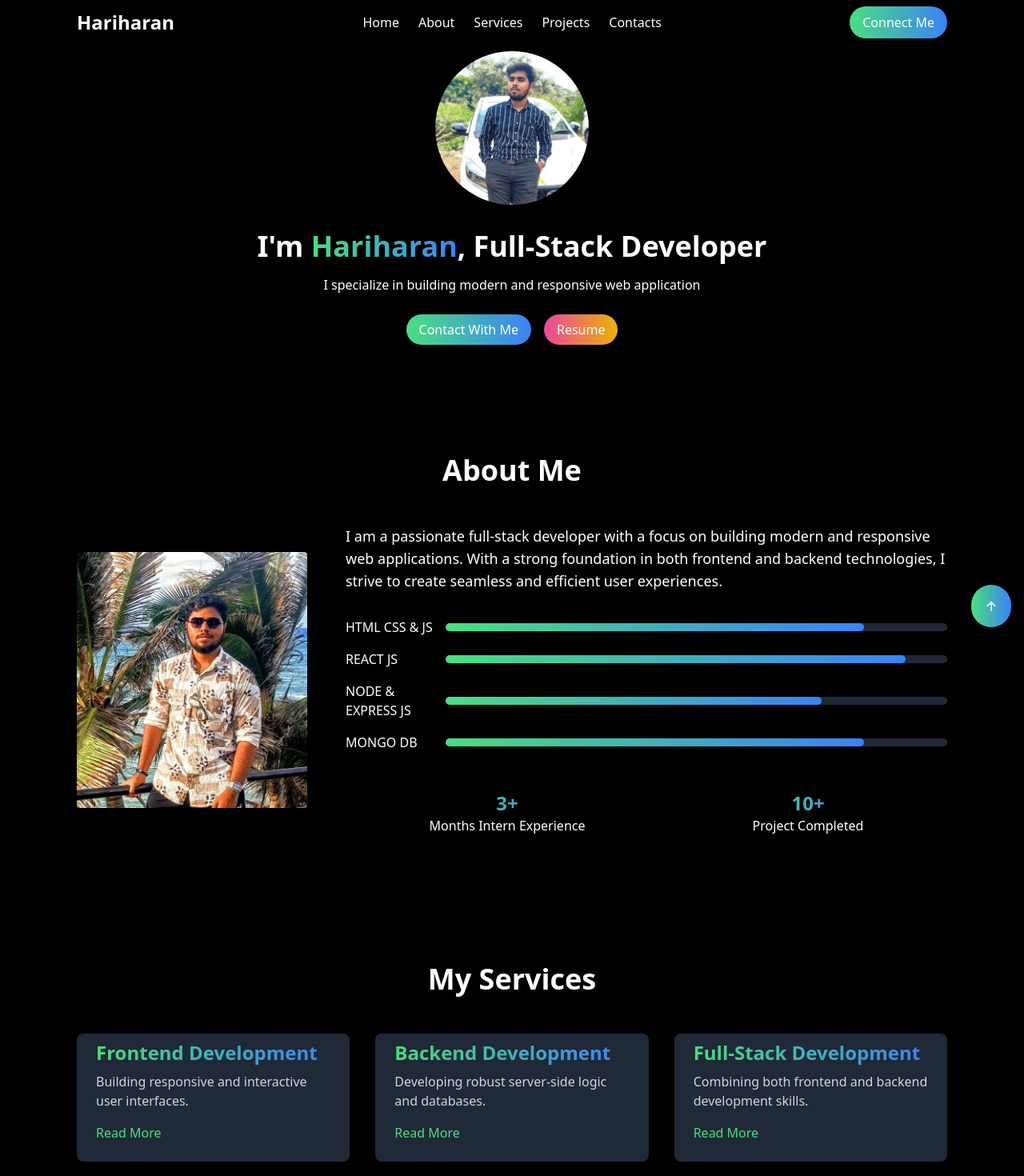
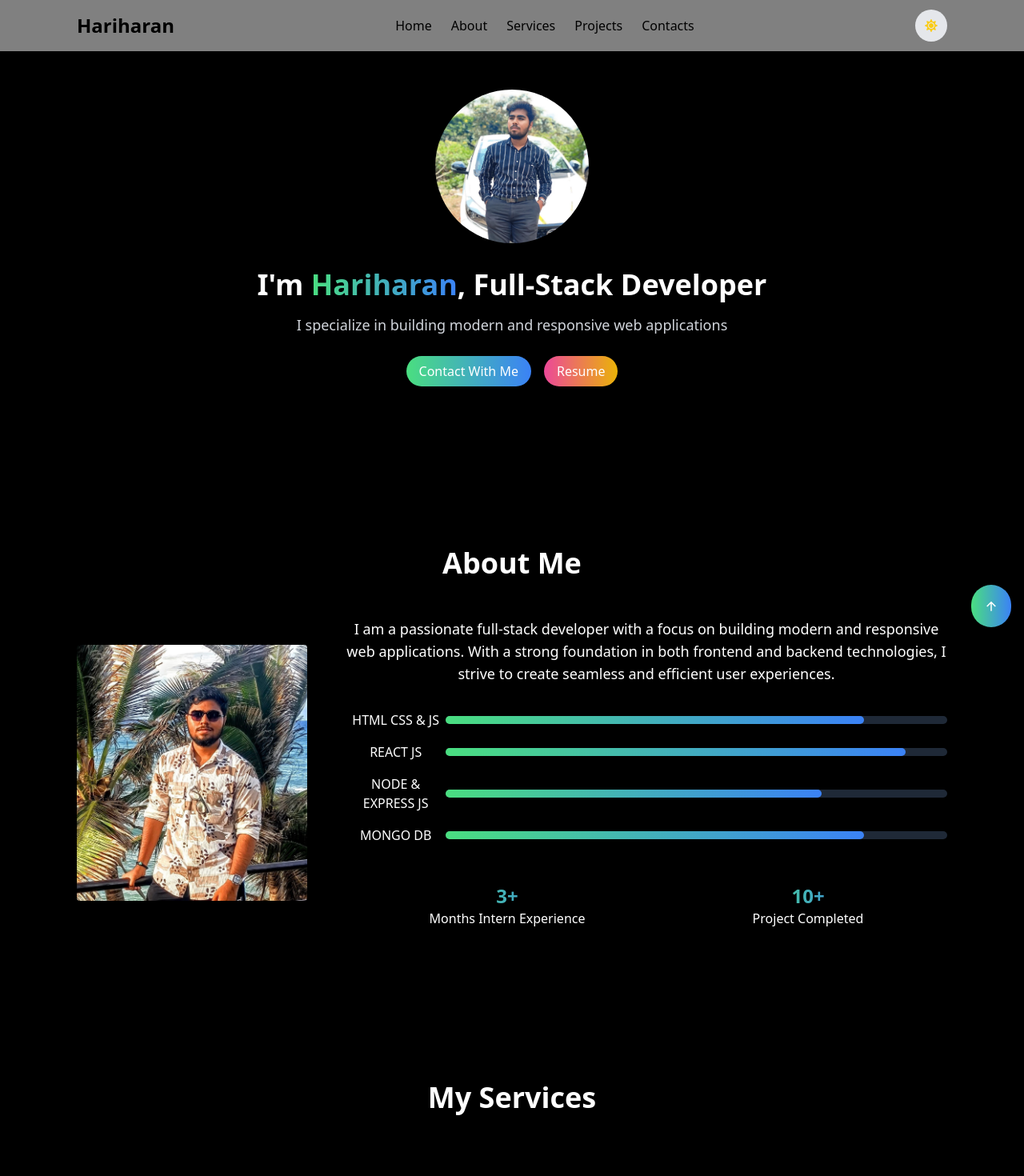
Before and after one commit to SSHariharan24/deploy-client, a React (Vite) app in the folder client/: page / in a window 1280 px wide. Shown: the top 1470 px of the page at 80% size. Built offline with nearby package versions, Linux system fonts and the light colour scheme.

Commit message:
some changes in commit

```diff
--- a/client/index.html
+++ b/client/index.html
@@ -6,7 +6,7 @@
     <meta name="viewport" content="width=device-width, initial-scale=1.0" />
     <title>Portfolio</title>
   </head>
-  <body>
+  <body class="dark:bg-black">
     <div id="root"></div>
     <script type="module" src="/src/main.jsx"></script>
   </body>
--- a/client/package.json
+++ b/client/package.json
@@ -15,7 +15,7 @@
     "framer-motion": "^11.15.0",
     "react": "^18.3.1",
     "react-dom": "^18.3.1",
-    "react-icons": "^5.3.0",
+    "react-icons": "^5.4.0",
     "remixicon": "^4.6.0"
   },
   "devDependencies": {
--- a/client/src/components/About.jsx
+++ b/client/src/components/About.jsx
@@ -5,7 +5,7 @@
 import {fadeIn} from './variants.js'
 export const About = () => {
   return (
-    <div className='bg-black text-white py-20' id="About">
+    <div className='bg-black text-white dark:bg-gray-800 dark:text-white text-center py-24' id="About">
         <div className='container mx-auto px-8 md:px-16 lg:px-24'>
             <motion.h2  variants={fadeIn("left",0.5)}
                 initial={{opacity:0}}
--- a/client/src/components/Contacts.jsx
+++ b/client/src/components/Contacts.jsx
@@ -47,10 +47,10 @@
   };
 
   return (
-    <div className="bg-black text-white py-20" id="Contacts">
+    <div className="bg-black text-white dark:bg-gray-800 dark:text-white  py-20" id="Contacts">
       <motion.div
       variants={fadeIn("right",0.2)}
-      initial={{opacity:0.5}}
+      initial={{opacity:0}}
       whileInView={"show"}
       viewport={{once:false,amount:0.7}}
       className="container mx-auto px-8 md:px-16 lg:px-24">
--- a/client/src/components/Footer.jsx
+++ b/client/src/components/Footer.jsx
@@ -5,7 +5,7 @@
 import {fadeIn} from './variants.js'
 const Footer = () => {
   return (
-    <footer className="bg-black text-white py-8">
+    <footer className="bg-black text-white dark:bg-gray-800 dark:text-white  py-8">
       <motion.div
       variants={fadeIn("right",0.2)}
       initial={{opacity:0}}
--- a/client/src/components/Hero.jsx
+++ b/client/src/components/Hero.jsx
@@ -1,58 +1,70 @@
-import React from 'react'
-import HeroImage from '../assets/hero-images.jpg'
+import React from 'react';
+import HeroImage from '../assets/hero-images.jpg';
 import { motion } from "framer-motion";
+import { fadeIn } from './variants.js';
 
-import {fadeIn} from './variants.js'
 export const Hero = () => {
   return (
-    <div className='bg-black text-white text-center py-16' id="Hero">
+    <div className="bg-black text-white dark:bg-gray-800 dark:text-white text-center py-28" id="Hero">
       <motion.img
-        variants={fadeIn("right",0.2)}
-        initial={{opacity:0}}
+        variants={fadeIn("right", 0.2)}
+        initial={{ opacity: 0 }}
         whileInView={"show"}
         whileHover="newhover"
         whileTap="tap"
         exit="exit"
-        viewport={{once:false,amount:0.7}}
-        src={HeroImage} alt="" className='mx-auto mb-8 w-48 h-48 rounded-full object-cover
-        transition-transform duration-0 hover:scale-105' />
+        viewport={{ once: false, amount: 0.7 }}
+        src={HeroImage}
+        alt=""
+        className="mx-auto mb-8 w-48 h-48 rounded-full object-cover transition-transform duration-0 hover:scale-105"
+      />
       <motion.h1
-        variants={fadeIn("left",0.2)}
+        variants={fadeIn("left", 0.2)}
         initial="hidden"
         whileInView={"show"}
         whileTap="tap"
         exit="exit"
-        viewport={{once:false,amount:0.7}}
-        className='text-4xl font-bold'>
+        viewport={{ once: false, amount: 0.7 }}
+        className="text-4xl font-bold"
+      >
         I'm {""}
-          <span className='text-transparent bg-clip-text bg-gradient-to-r from-green-400 to-blue-500'>Hariharan</span>
+        <span className="text-transparent bg-clip-text bg-gradient-to-r from-green-400 to-blue-500">Hariharan</span>
         , Full-Stack Developer
       </motion.h1>
       <motion.p
-        variants={fadeIn("right",0.2)}
+        variants={fadeIn("right", 0.2)}
         initial="hidden"
         whileInView={"show"}
         whileTap="tap"
         exit="exit"
-        viewport={{once:false,amount:0.7}}
-        className='mt-4 text-lg,text-gray-300 '>I specialize in building modern and responsive web application</motion.p>
+        viewport={{ once: false, amount: 0.7 }}
+        className="mt-4 text-lg text-gray-300 dark:text-gray-200"
+      >
+        I specialize in building modern and responsive web applications
+      </motion.p>
       <motion.div
-        variants={fadeIn("right",0.2)}
+        variants={fadeIn("right", 0.2)}
         initial="hidden"
         whileInView={"show"}
         whileTap="tap"
         exit="exit"
-        viewport={{once:false,amount:0.7}}
-        className='mt-8 space-x-4'>
-          <a href='https://www.linkedin.com/in/hariharan-ss-525aa7329?utm_source=share&utm_campaign=share_via&utm_content=profile&utm_medium=android_app' className='bg-gradient-to-r from-green-400 to-blue-500 text-white
-        transform transition-transform duration-300 hover:scale-105 px-4 py-2 rounded-full'>
+        viewport={{ once: false, amount: 0.7 }}
+        className="mt-8 space-x-4"
+      >
+        <a
+          href="https://www.linkedin.com/in/hariharan-ss-525aa7329?utm_source=share&utm_campaign=share_via&utm_content=profile&utm_medium=android_app"
+          className="bg-gradient-to-r from-green-400 to-blue-500 text-white transform transition-transform duration-300 hover:scale-105 px-4 py-2 rounded-full"
+        >
           Contact With Me
         </a>
-          <a href='./Resume1.pdf' download className='bg-gradient-to-r from-pink-500 to-yellow-500 text-white
-        transform transition-transform duration-300 hover:scale-105 px-4 py-2 rounded-full '>
+        <a
+          href="./Resume1.pdf"
+          download
+          className="bg-gradient-to-r from-pink-500 to-yellow-500 text-white transform transition-transform duration-300 hover:scale-105 px-4 py-2 rounded-full"
+        >
           Resume
         </a>
       </motion.div>
     </div>
-  )
-}
+  );
+};
--- a/client/src/components/Navbar.jsx
+++ b/client/src/components/Navbar.jsx
@@ -1,20 +1,127 @@
-import React from 'react'
+import React, { useState, useEffect } from "react";
+import { FaBars, FaTimes, FaSun, FaMoon } from "react-icons/fa";
 
 export const Navbar = () => {
+  const [isOpen, setIsOpen] = useState(false);
+  const [darkMode, setDarkMode] = useState(
+    () => localStorage.getItem("theme") === "dark"
+  );
+
+  useEffect(() => {
+    if (darkMode) {
+      document.documentElement.classList.add("dark");
+      localStorage.setItem("theme", "dark");
+    } else {
+      document.documentElement.classList.remove("dark");
+      localStorage.setItem("theme", "light");
+    }
+  }, [darkMode]);
+
+  const toggleMenu = () => {
+    setIsOpen(!isOpen);
+  };
+
+  const toggleTheme = () => {
+    setDarkMode(!darkMode);
+  };
+
   return (
-    <nav className='fixed top-0 left-0 w-full bg-black/70 backdrop-blur-lg text-white px-8 md:px-16 lg:px-24 z-50' id='navbar'>
-    <div className='container py-2 flex justify-center md:justify-between items-center'>
-        <div className='text-2xl font-bold hidden md:inline '>Hariharan</div>
-        <div className='space-x-6'>
-            <a href='#Hero' className='hover:text-gray-400'>Home</a>
-            <a href='#About' className='hover:text-gray-400'>About</a>
-            <a href='#Service' className='hover:text-gray-400'>Services</a>
-            <a href='#Projects' className='hover:text-gray-400'>Projects</a>
-            <a href='#Contacts' className='hover:text-gray-400'>Contacts</a>
+    <nav
+      className="fixed top-0 left-0 w-full bg-white/50 dark:bg-gray-700 backdrop-blur-lg text-black dark:text-white  px-6 md:px-16 lg:px-24 z-50 shadow-md"
+      id="navbar"
+    >
+      <div className="container py-3 flex justify-between items-center">
+        {/* Brand */}
+        <div className="text-2xl font-bold">Hariharan</div>
+
+        {/* Links for Desktop */}
+        <div className="hidden md:flex space-x-6">
+          <a href="#Hero" className="hover:text-gray-500 dark:hover:text-gray-400 transition">
+            Home
+          </a>
+          <a href="#About" className="hover:text-gray-500 dark:hover:text-gray-400 transition">
+            About
+          </a>
+          <a href="#Service" className="hover:text-gray-500 dark:hover:text-gray-400 transition">
+            Services
+          </a>
+          <a href="#Projects" className="hover:text-gray-500 dark:hover:text-gray-400 transition">
+            Projects
+          </a>
+          <a href="#Contacts" className="hover:text-gray-500 dark:hover:text-gray-400 transition">
+            Contacts
+          </a>
         </div>
-        <a href="https://www.linkedin.com/in/hariharan-ss-525aa7329?utm_source=share&utm_campaign=share_via&utm_content=profile&utm_medium=android_app" className='bg-gradient-to-r from-green-400 to-blue-500 text-white hidden md:inline
-        transform transition-transform duration-300 hover:scale-105 px-4 py-2 rounded-full '>Connect Me</a>
-    </div>
+
+        {/* Theme Toggle Button */}
+        <button
+          onClick={toggleTheme}
+          className="hidden md:inline-flex items-center justify-center w-10 h-10 rounded-full bg-gray-200 dark:bg-gray-800 hover:scale-105 transition-transform"
+        >
+          {darkMode ? <FaMoon className="text-gray-400" /> : <FaSun className="text-yellow-400"/>}
+        </button>
+
+        {/* Hamburger Icon */}
+        <button
+          onClick={toggleMenu}
+          className="md:hidden text-xl focus:outline-none"
+        >
+          {isOpen ? <FaTimes /> : <FaBars />}
+        </button>
+      </div>
+
+      {/* Mobile Menu */}
+      <div
+        className={`${
+          isOpen ? "max-h-screen" : "max-h-0"
+        } overflow-hidden transition-all duration-300 md:hidden bg-white/15 dark:bg-gray-700 backdrop-blur-lg`}
+      >
+        <div className="flex flex-col items-center space-y-4 py-4">
+          <a
+            href="#Hero"
+            className="hover:text-gray-500 dark:hover:text-gray-400 transition"
+            onClick={toggleMenu}
+          >
+            Home
+          </a>
+          <a
+            href="#About"
+            className="hover:text-gray-500 dark:hover:text-gray-400 transition"
+            onClick={toggleMenu}
+          >
+            About
+          </a>
+          <a
+            href="#Service"
+            className="hover:text-gray-500 dark:hover:text-gray-400 transition"
+            onClick={toggleMenu}
+          >
+            Services
+          </a>
+          <a
+            href="#Projects"
+            className="hover:text-gray-500 dark:hover:text-gray-400 transition"
+            onClick={toggleMenu}
+          >
+            Projects
+          </a>
+          <a
+            href="#Contacts"
+            className="hover:text-gray-500 dark:hover:text-gray-400 transition"
+            onClick={toggleMenu}
+          >
+            Contacts
+          </a>
+
+          {/* Theme Toggle for Mobile */}
+          <button
+            onClick={toggleTheme}
+            className="flex items-center justify-center w-10 h-10 rounded-full bg-gray-500 dark:bg-gray-800 hover:scale-105 transition-transform"
+          >
+            {darkMode ? <FaMoon className="text-gray-400" /> : <FaSun className="text-yellow-400"/>}
+          </button>
+        </div>
+      </div>
     </nav>
-  )
-}
+  );
+};
--- a/client/src/components/Projects.jsx
+++ b/client/src/components/Projects.jsx
@@ -66,7 +66,7 @@
 
 export const Projects = () => {
   return (
-    <div className='home_data bg-black text-white py-20' id="Projects">
+    <div className='home_data bg-black text-white dark:bg-gray-800 dark:text-white text-center py-28' id="Projects">
     <div className='container mx-auto px-8 md:px-16 lg:px-24'>
         <motion.h2
         variants={fadeIn("right",0.2)}
@@ -83,7 +83,7 @@
     whileInView={"show"}
     whileHover="newhover1"
     viewport={{once:false,amount:0.7}}
-            key={project.id} className="bg-gray-800 p-6 rounded-lg hover:shadow-lg
+            key={project.id} className="bg-gray-700 p-6 rounded-lg hover:shadow-lg
             transform transition-transform duration-0 hover:scale-105">
               <img src={project.image} alt={project.name} className="rounded-lg mb-4
               w-full h-48 object-cover" />
--- a/client/src/components/Service.jsx
+++ b/client/src/components/Service.jsx
@@ -1,75 +1,94 @@
-import React from 'react'
+import React, { useState } from "react";
 import { motion } from "framer-motion";
+import { fadeIn } from "./variants.js";
 
-import {fadeIn} from './variants.js'
 const services = [
-
   {
     id: 1,
     title: "Frontend Development",
     description: "Building responsive and interactive user interfaces.",
+    fullDescription:
+      "Frontend Development focuses on building the user interface and experience using HTML, CSS, and JavaScript frameworks like React.",
   },
   {
     id: 2,
     title: "Backend Development",
     description: "Developing robust server-side logic and databases.",
+    fullDescription:
+      "Backend Development handles server-side logic, databases, and API interactions using technologies like Node.js, Python, and databases like MongoDB.",
   },
   {
     id: 3,
-      title: "Full-Stack Development",
+    title: "MERN-Stack Development",
     description: "Combining both frontend and backend development skills.",
+    fullDescription:
+      "MERN stack uses MongoDB (database), Express.js (backend framework), React (frontend library), and Node.js (runtime) to build full-stack web applications. This stack is efficient for building modern, scalable apps.",
   },
 ];
 
+export const Service = () => {
+  const [activeServiceId, setActiveServiceId] = useState(null);
 
-export const Service = () => {
+  const toggleReadMore = (id) => {
+    setActiveServiceId((prevId) => (prevId === id ? null : id)); // Toggle open/close for the clicked service
+  };
+
   return (
-    <div className='bg-black text-white py-20' id="Service">
-    <div  className='container mx-auto px-8 md:px-16 lg:px-24'>
+    <div className="bg-black text-white dark:bg-gray-800 dark:text-white text-center py-24" id="Service">
+      <div className="container mx-auto px-8 md:px-16 lg:px-24">
         <motion.h2
-        variants={fadeIn("right",0.2)}
-        initial={{opacity:0}}
-        whileInView={"show"}
-        whileTap="tap"
+          variants={fadeIn("right", 0.2)}
+          initial={{ opacity: 0 }}
+          whileInView="show"
           exit="exit"
-        viewport={{once:false,amount:0.7}}
-        className='text-4xl font-bold text-center mb-12'> My Services</motion.h2>
+          viewport={{ once: false, amount: 0.7 }}
+          className="text-4xl font-bold text-center mb-28"
+        >
+          My Services
+        </motion.h2>
         <motion.div
-        variants={fadeIn("right",0.5)}
-        initial={{opacity:0.5}}
-        whileInView={"show"}
-        // whileHover="newhover1"
-        whileTap="tap"
+          variants={fadeIn("right", 0.5)}
+          initial={{ opacity: 0.5 }}
+          whileInView="show"
           exit="exit"
-        viewport={{once:false,amount:0.7}}
-        className='grid grid-cols-1 md:grid-cols-2 lg:grid-cols-3 gap-8'>
-            {services.map(service => (
+          viewport={{ once: false, amount: 0.7 }}
+          className="grid grid-cols-1 md:grid-cols-2 lg:grid-cols-3 gap-8"
+        >
+          {services.map((service) => (
             <motion.div
-              variants={fadeIn("right",0.5)}
-        initial={{opacity:0}}
-        whileInView={"show"}
+              key={service.id}
+              variants={fadeIn("right", 0.5)}
+              initial={{ opacity: 0 }}
+              whileInView="show"
               whileHover="newhover1"
-        whileTap="tap"
               exit="exit"
-        viewport={{once:false,amount:0.7}}
-              key={service.id} className='bg-gray-800 px-6 pb-6 rounded-lg hover:shadow-lg
-              transform-transform duration-300 hover:scale-105'>
-
-                {/* <div className='text-right text-2xl font-bold text-transparent bg-clip-text
-                bg-gradient-to-r from-green-600 to-blue-400'>
-                    {service.id}
-                </div> */}
-
-                <h3 className='mt-2 text-2xl font-bold text-transparent bg-clip-text
-              bg-gradient-to-r from-green-400 to-blue-500'>
+              viewport={{ once: false, amount: 0.7 }}
+              className={`bg-gray-700 px-6 pb-6 rounded-lg hover:shadow-lg transform duration-300 hover:scale-105 ${
+                activeServiceId === service.id ? "expanded" : "collapsed"
+              }`}
+            >
+              <h3
+                className="mt-2 text-2xl font-bold text-transparent bg-clip-text bg-gradient-to-r from-green-400 to-blue-500"
+              >
                 {service.title}
               </h3>
-              <p className="mt-2 text-gray-300">{service.description}</p>
-              <a href="#" className="mt-4 inline-block text-green-400 hover:text-blue-500">Read More</a>
+              <p className="mt-2 text-gray-300">
+                {service.description}
+                {activeServiceId === service.id && (
+                  <span className="text-gray-300"> {service.fullDescription}</span>
+                )}
+              </p>
+              <a
+                href="#Service"
+                onClick={() => toggleReadMore(service.id)}
+                className="mt-4 inline-block text-green-400 hover:text-blue-500"
+              >
+                {activeServiceId === service.id ? "Read Less" : "Read More"}
+              </a>
             </motion.div>
           ))}
         </motion.div>
       </div>
     </div>
-  )
-}
+  );
+};
--- a/client/src/index.css
+++ b/client/src/index.css
@@ -10,3 +10,14 @@
     padding: 0;
     overflow-x: hidden;
   }
+
+  .expanded {
+    height: auto;
+    transition: height 0.3s ease-in-out, transform 0.3s;
+  }
+
+  .collapsed {
+    height: fit-content;
+    /* overflow: hidden; */
+    transition: height 0.3s ease-in-out, transform 0.3s;
+  }
--- a/client/tailwind.config.js
+++ b/client/tailwind.config.js
@@ -1,5 +1,6 @@
 /** @type {import('tailwindcss').Config} */
 export default {
+  darkMode: 'class',
   content: [ "./index.html",
     "./src/**/*.{js,ts,jsx,tsx}",
   ],
```
Also changed, not shown: 1 other file (tests, documents, lock files or other folders). Lines whose indentation alone changed are shown as unchanged.
